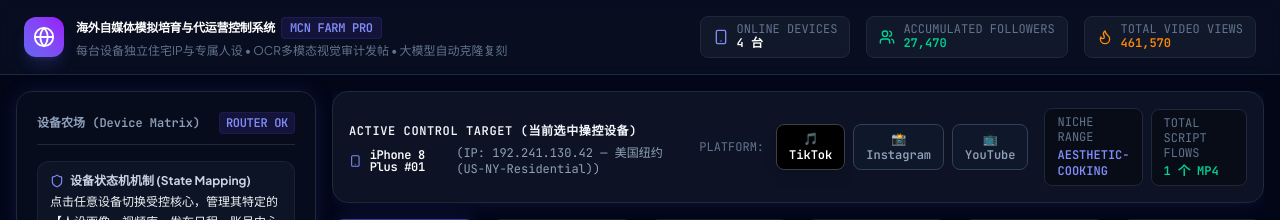
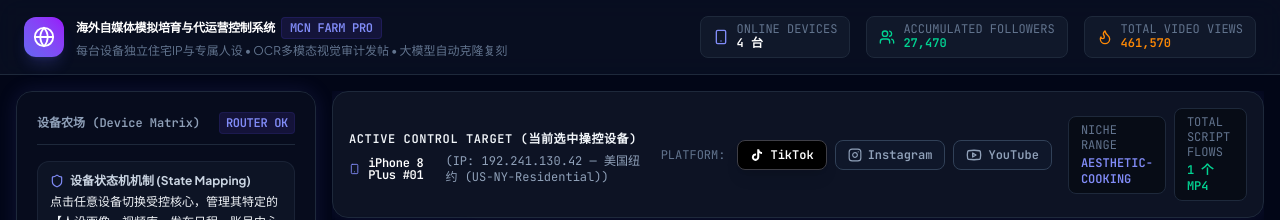
Before and after one commit to huiqi-0126/MatrixFlow, a React (Vite) app: page / in a window 1280 px wide. Shown: the top 220 px of the page. Built offline with nearby package versions, Linux system fonts and the light colour scheme.

Commit message:
提交一版

```diff
--- a/src/App.tsx
+++ b/src/App.tsx
@@ -1,8 +1,20 @@
 import React, { useState } from 'react';
 import {
   Smartphone, Shield, Activity, Users, Flame, Globe, Sliders,
-  Calendar, Video, Clock, BarChart, RefreshCw, Layers, Award, Info
+  Calendar, Video, Clock, BarChart, RefreshCw, Layers, Award, Info,
+  Instagram, Youtube
 } from 'lucide-react';
+
+const TikTokIcon = ({ className }: { className?: string }) => (
+  <svg
+    xmlns="http://www.w3.org/2000/svg"
+    viewBox="0 0 24 24"
+    fill="currentColor"
+    className={className}
+  >
+    <path d="M19.59 6.69a4.83 4.83 0 0 1-3.77-4.25V2h-3.45v13.67a2.89 2.89 0 0 1-5.2 1.74 2.89 2.89 0 0 1 2.31-4.64 2.93 2.93 0 0 1 .88.13V9.4a6.84 6.84 0 0 0-1-.05A6.33 6.33 0 0 0 5 20.1a6.34 6.34 0 0 0 10.86-4.43v-7a8.16 8.16 0 0 0 4.77 1.52v-3.4a4.85 4.85 0 0 1-1-.1z"/>
+  </svg>
+);
 
 // Import subcomponents
 import DeviceSimulator from './components/DeviceSimulator';
@@ -326,7 +338,7 @@
                       d.id === activeDevice.id ? { ...d, platform } : d
                     ));
                   }}
-                  className={`px-3 py-1.5 rounded-lg border transition-all duration-200 cursor-pointer font-bold text-xs ${
+                  className={`flex items-center gap-1.5 px-3 py-1.5 rounded-lg border transition-all duration-200 cursor-pointer font-bold text-xs ${
                     activeDevice.platform === platform
                       ? platform === 'TikTok'
                         ? 'bg-black border-zinc-700 text-white shadow-lg'
@@ -336,7 +348,7 @@
                       : 'bg-slate-900 border-slate-700 text-slate-400 hover:text-white hover:border-slate-600'
                   }`}
                 >
-                  {platform === 'TikTok' ? '🎵 ' : platform === 'Instagram' ? '📸 ' : '📺 '}
+                  {platform === 'TikTok' ? <TikTokIcon className="w-3.5 h-3.5" /> : platform === 'Instagram' ? <Instagram className="w-3.5 h-3.5" /> : <Youtube className="w-4 h-4" />}
                   {platform}
                 </button>
               ))}
--- a/src/components/ContentPlanner.tsx
+++ b/src/components/ContentPlanner.tsx
@@ -132,7 +132,7 @@
         </div>
 
         {/* 30-Day mini grid selection */}
-        <div className="grid grid-cols-5 sm:grid-cols-6 md:grid-cols-8 lg:grid-cols-10 xl:grid-cols-5 gap-4 mb-2 max-h-[140px] overflow-y-auto pr-1 scrollbar-narrow">
+        <div className="grid grid-cols-5 sm:grid-cols-6 md:grid-cols-8 lg:grid-cols-10 xl:grid-cols-5 gap-1.5 mb-4 overflow-y-auto pr-1 scrollbar-narrow">
           {Array.from({ length: 30 }).map((_, id) => {
             const hasDraft = id < plans.length;
             const isSelected = selectedDayIndex === id;
--- a/src/components/DeviceSimulator.tsx
+++ b/src/components/DeviceSimulator.tsx
@@ -385,12 +385,14 @@
                   {/* APP STATE: Home Springboard with 24 apps list */}
                   {phoneScreen === 'home' && (
                     <div className="flex-1 relative bg-black select-none overflow-hidden h-full">
-                      {/* Image representation of iOS screen exactly matching user uploaded screenshot */}
-                      <img
-                        src="/images/ios_springboard_mockup.png"
+                      {/* Video representation of screen simulation */}
+                      <video
+                        src="/tk1.mp4"
                         className="absolute inset-0 w-full h-full object-cover select-none pointer-events-none"
-                        alt="iOS Screen Mock"
-                        referrerPolicy="no-referrer"
+                        autoPlay
+                        loop
+                        muted
+                        playsInline
                       />
 
                       {/* Absolute overlaid translucent grid for interactive feedback mapping exactly to the 4x6 grid */}
--- a/src/constants.ts
+++ b/src/constants.ts
@@ -6,6 +6,91 @@
   { id: 'streetwear', label: '街头穿搭 / Streetwear Fashion', description: 'OOTD 穿搭、小众潮流鞋履、欧美高街与复古美学', tag: '#streetwear #ootdinspo' },
   { id: 'tech-gadgets', label: '数码科技 / Tech & Gadgets', description: '科技新品开箱、极简桌面搭建、AI 工具、未来生活方式', tag: '#techunboxing #desksetup' },
   { id: 'luxury', label: '奢华生活 / Luxury Lifestyle', description: '豪车超跑、奢侈单品开箱、五星级酒店旅行体验、精英日常', tag: '#luxurylifestyle #billionairelife' },
+
+  {
+    id: 'device-5',
+    name: 'iPhone XR #05',
+    ip: '88.140.23.111',
+    region: '英国伦敦 (UK-LDN-Residential)',
+    platform: 'TikTok',
+    username: 'beauty_guru_x',
+    avatarColor: 'from-fuchsia-400 to-purple-500',
+    status: 'idle',
+    niche: 'luxury',
+    followerCount: 54200,
+    videoCount: 142,
+    totalViews: 1042000,
+  },
+  {
+    id: 'device-6',
+    name: 'iPhone 11 #06',
+    ip: '142.250.18.1',
+    region: '加拿大温哥华 (CA-VAN-Residential)',
+    platform: 'Instagram',
+    username: 'nature_vibe_ca',
+    avatarColor: 'from-green-400 to-emerald-500',
+    status: 'warmup',
+    niche: 'aesthetic-cooking',
+    followerCount: 120,
+    videoCount: 2,
+    totalViews: 850,
+  },
+  {
+    id: 'device-7',
+    name: 'iPhone 8 Plus #07',
+    ip: '203.0.113.45',
+    region: '澳大利亚悉尼 (AU-SYD-Mobile)',
+    platform: 'YouTube',
+    username: 'tech_aussie_mate',
+    avatarColor: 'from-sky-400 to-blue-500',
+    status: 'posting',
+    niche: 'tech-gadgets',
+    followerCount: 14500,
+    videoCount: 45,
+    totalViews: 890000,
+  },
+  {
+    id: 'device-8',
+    name: 'iPhone SE #08',
+    ip: '45.22.12.89',
+    region: '美国芝加哥 (US-CHI-Residential)',
+    platform: 'TikTok',
+    username: 'gym_bro_chi',
+    avatarColor: 'from-red-500 to-orange-500',
+    status: 'idle',
+    niche: 'fitness',
+    followerCount: 890,
+    videoCount: 15,
+    totalViews: 12400,
+  },
+  {
+    id: 'device-9',
+    name: 'iPhone X #09',
+    ip: '198.2.14.77',
+    region: '美国西雅图 (US-SEA-Residential)',
+    platform: 'Instagram',
+    username: 'coffee_aesthetic',
+    avatarColor: 'from-amber-600 to-yellow-500',
+    status: 'offline',
+    niche: 'aesthetic-cooking',
+    followerCount: 3200,
+    videoCount: 30,
+    totalViews: 45000,
+  },
+  {
+    id: 'device-10',
+    name: 'iPhone 12 #10',
+    ip: '172.64.12.1',
+    region: '新加坡机房 (SG-Cloud-Static)',
+    platform: 'YouTube',
+    username: 'crypto_daily_sg',
+    avatarColor: 'from-indigo-500 to-purple-600',
+    status: 'idle',
+    niche: 'tech-gadgets',
+    followerCount: 125000,
+    videoCount: 205,
+    totalViews: 5600000,
+  },
 ];
 
 export const INITIAL_DEVICES: Device[] = [
```
Also changed, not shown: 1 other file (tests, documents, lock files or other folders).
